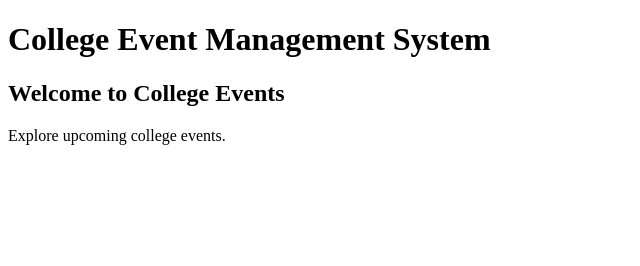
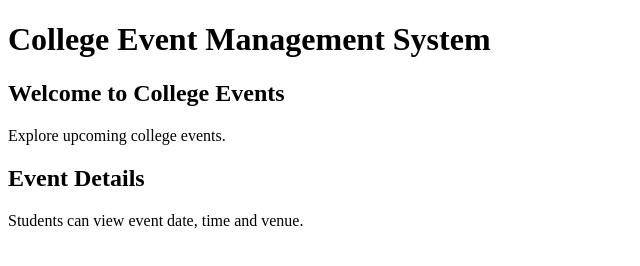
Before and after one commit to Sathyadithya13/college-event-management, a plain HTML site: page index.html in a window 1280 px wide. Shown: the whole page, without its empty margins (0-640 px from the left). Drawn offline with Linux system fonts and the light colour scheme.

Commit message:
Added event details section

```diff
--- a/index.html
+++ b/index.html
@@ -10,5 +10,8 @@
     <h2>Welcome to College Events</h2>
     <p>Explore upcoming college events.</p>
 
+    <h2>Event Details</h2>
+<p>Students can view event date, time and venue.</p>
+
 </body>
 </html>
```
